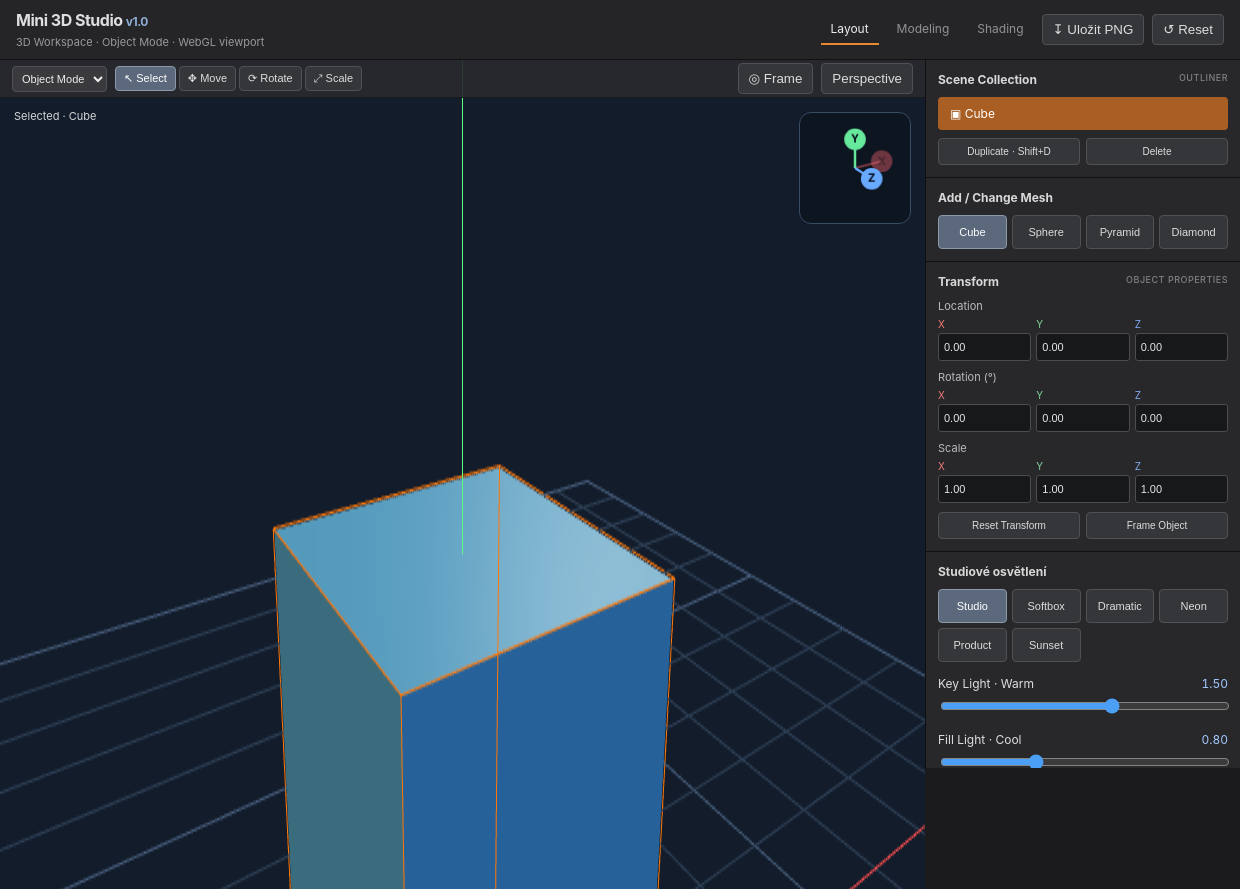
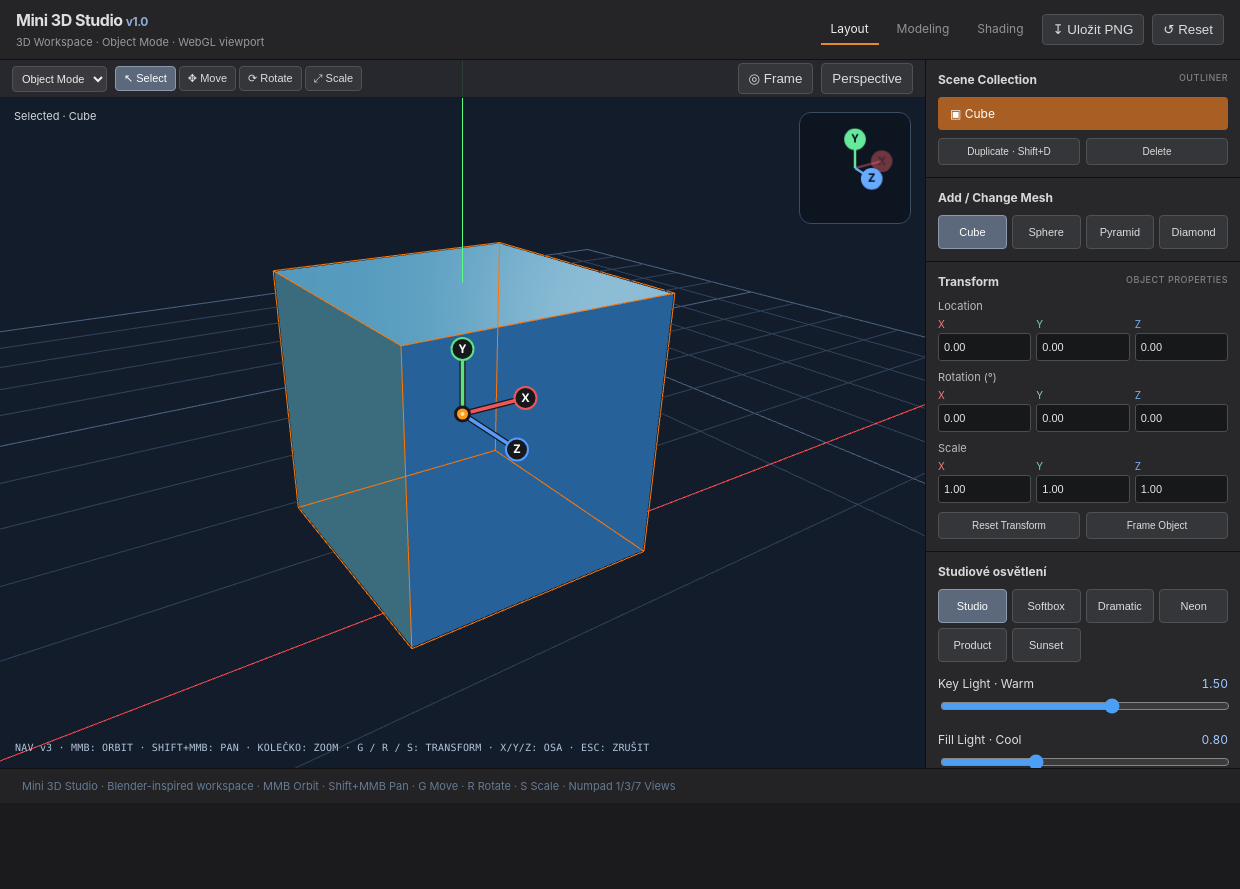
Before and after one commit to masiknexus-ops/mini-3d-studio, an Electron app: page index.html in a window 1240 px wide. Shown: the top 889 px of the page. After the commit the page ends 803 px from the top, so only its background shows below. Drawn offline with Linux system fonts and the light colour scheme.

Commit message:
Show selected object pivot with clear Blender-like XYZ gizmo overlay at its projected center

```diff
--- a/style.css
+++ b/style.css
@@ -41,3 +41,5 @@
 .transform-field:nth-child(1){color:#f27c78}.transform-field:nth-child(2){color:#81d39c}.transform-field:nth-child(3){color:#80adf3}
 footer{background:#232326;border-color:#101011}
 @media(max-width:850px){main{grid-template-columns:1fr}.viewport-wrap{min-height:400px}.viewport-header{flex-wrap:wrap;height:auto}.tool-row{flex-wrap:wrap}aside{max-height:none}}
+
+#pivot-overlay{position:absolute;inset:0;width:100%;height:100%;pointer-events:none;z-index:4;background:transparent!important}
```
